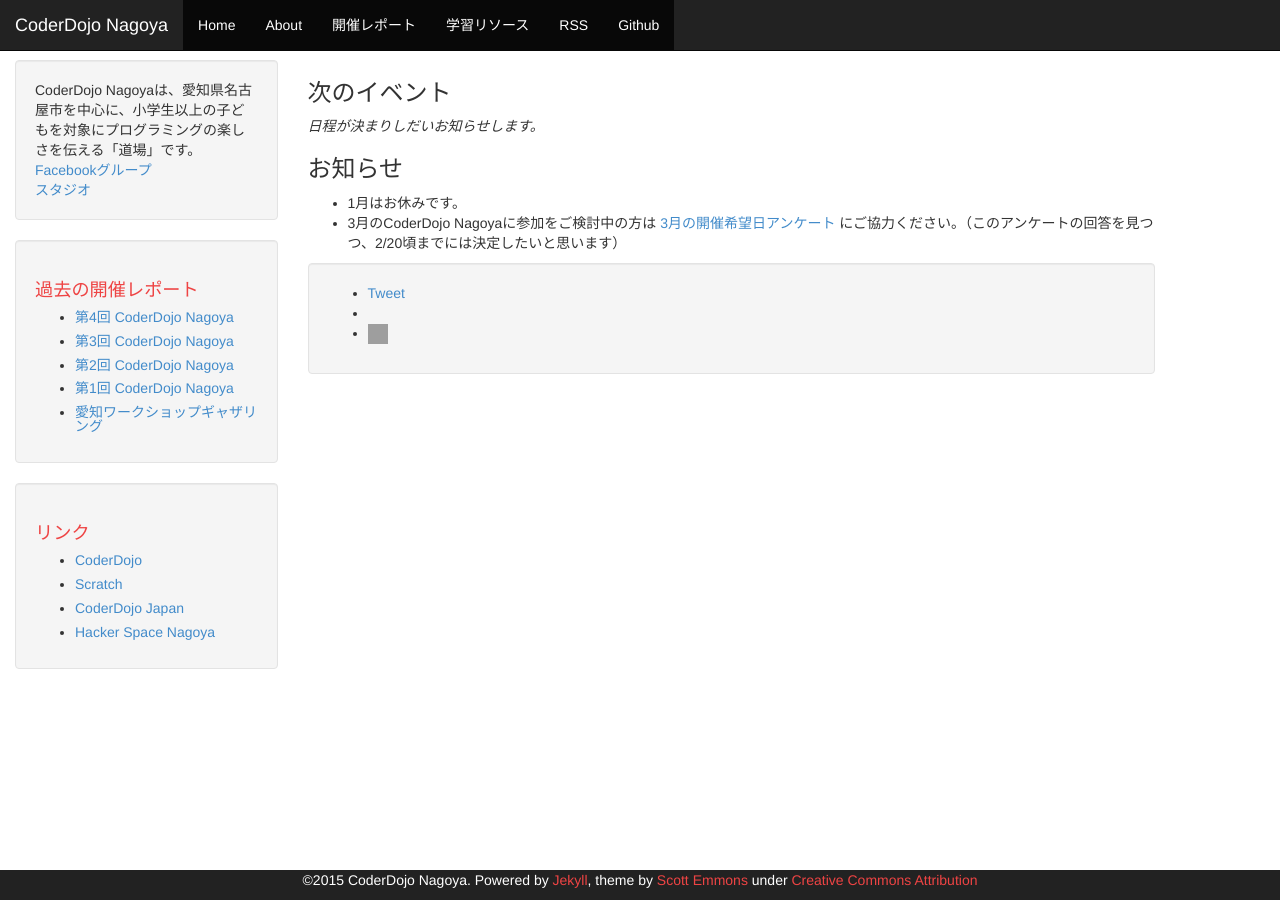
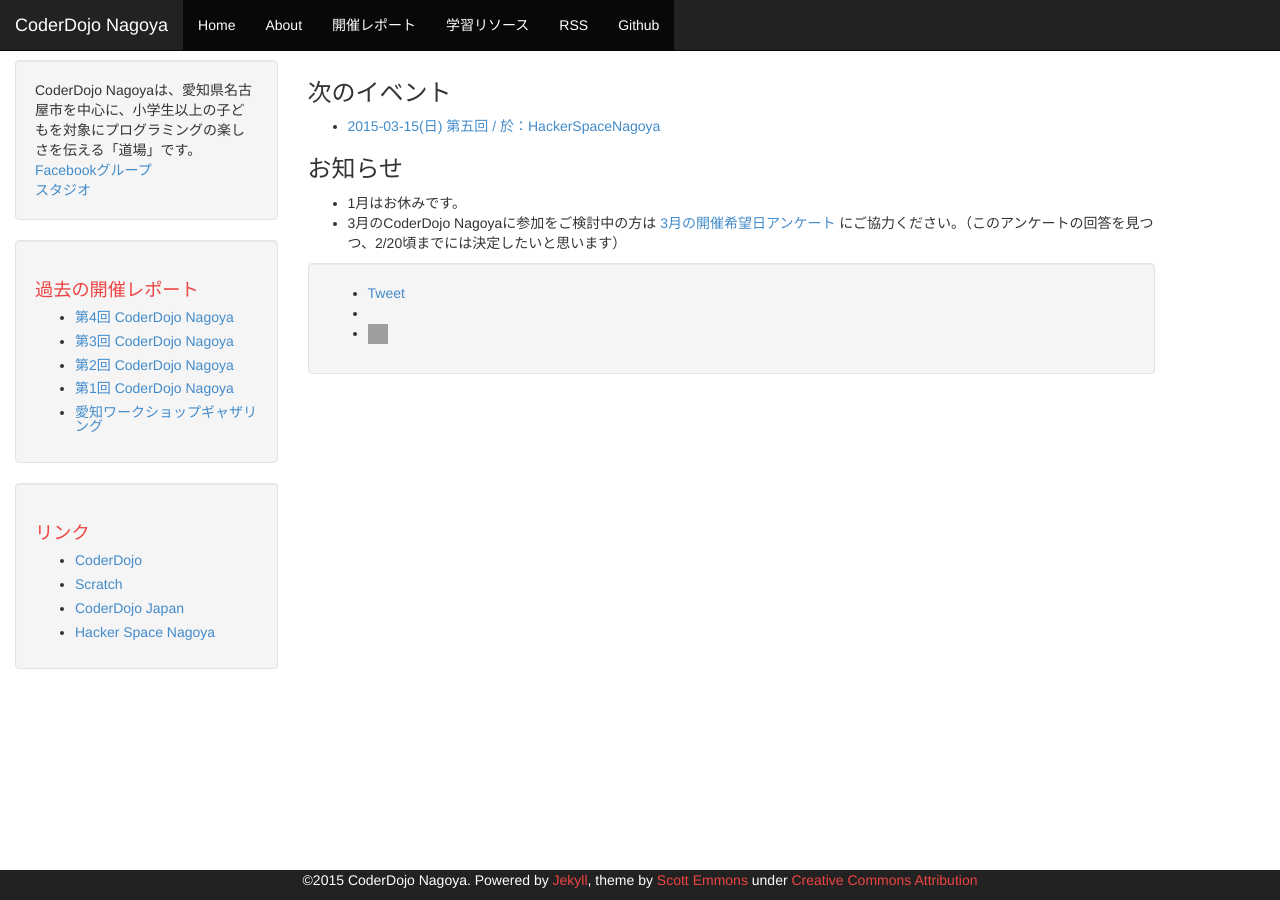
Before and after one commit to coderdojo-nagoya/coderdojo-nagoya.github.io, a Jekyll site: the page built from index.md, in a window 1280 px wide. Built offline with Jekyll 4.4.1, drawn with Linux system fonts in a browser that asks for light colours; Markdown is read by kramdown in place of the engine named in the settings; comment, search, counter and statistics services are not loaded; grey boxes are pictures that could not be loaded.

Commit message:
3月のイベント予定掲載

```diff
--- a/index.md
+++ b/index.md
@@ -6,7 +6,7 @@
 
 ### 次のイベント
 
-*日程が決まりしだいお知らせします。*
+- [2015-03-15(日) 第五回 / 於：HackerSpaceNagoya](https://coderdojo-nagoya.doorkeeper.jp/events/21254)
 
 
 ### お知らせ
```
